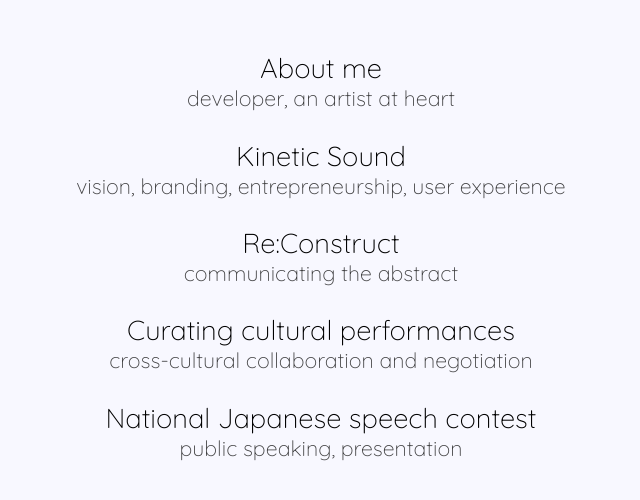
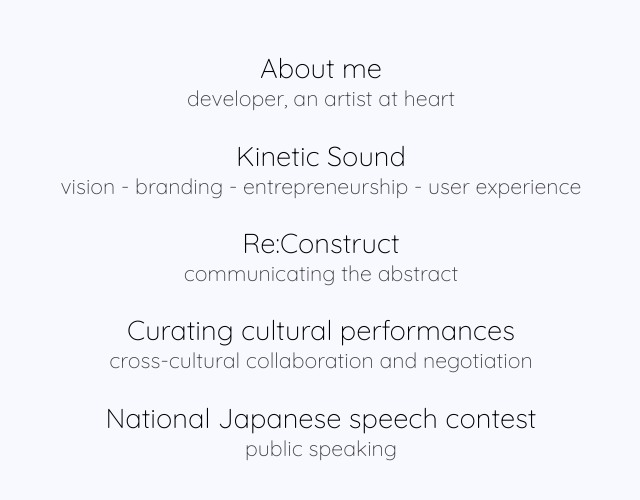
Before and after one commit to joe-chey/joechey.com, a plain HTML site: page index.html in a window 1280 px wide. Shown: the part 144-644 px from the top of the page, without its empty margins (319-959 px from the left). Drawn offline with Linux system fonts and the light colour scheme.

Commit message:
content edit

```diff
--- a/index.html
+++ b/index.html
@@ -26,7 +26,7 @@
 			</li>
 			<li id="menu-kineticsound">
 				<span class="itemTitle">Kinetic Sound</span><br>
-				<span class="itemSubtitle">vision, branding, entrepreneurship, user experience</span>
+				<span class="itemSubtitle">vision - branding - entrepreneurship - user experience</span>
 			</li>
 			<li id="menu-reconstruct">
 				<span class="itemTitle">Re:Construct</span><br>
@@ -38,7 +38,7 @@
 			</li>
 			<li id="menu-speechcontest">
 				<span class="itemTitle">National Japanese speech contest</span><br>
-				<span class="itemSubtitle">public speaking, presentation</span>
+				<span class="itemSubtitle">public speaking</span>
 			</li>
 		</ul>
 	</div>
```
